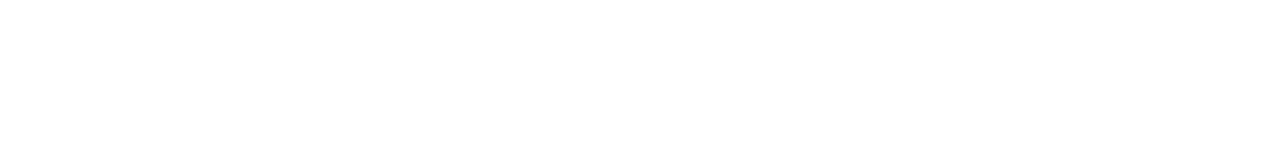
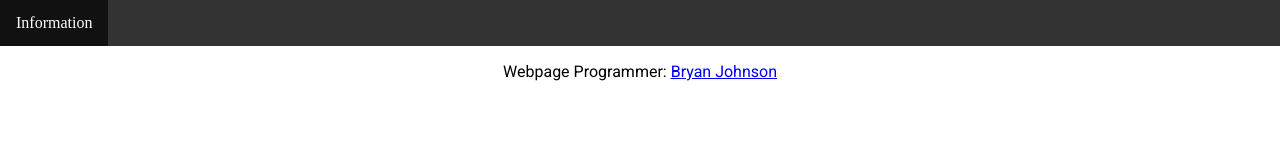
Before and after one commit to typanda123/2, a plain HTML site: page index.html in a window 1280 px wide. Drawn offline with Linux system fonts and the light colour scheme.

Commit message:
Basic Setup
Moved CSS to the html file, added my name, and made document ready to
recieve content.

```diff
--- a/index.html
+++ b/index.html
@@ -4,12 +4,66 @@
     <title>Increase Solar Panels</title>
     <link rel="stylesheet" type="css/text" src="main.css">
     <meta name="viewport" content="width=device-width, initial-scale=1.0">
+    <link href="https://fonts.googleapis.com/css?family=Roboto" rel="stylesheet">
+    <style>
+html, body {
+  box-sizing: border-box;
+  height: 100%;
+  margin: 0;
+}
+* {
+  box-sizing: inherit;
+}
+#wrapper {
+  height: auto;
+  width: 100%;
+  margin: 0;
+  padding: 0;
+}
+#header {
+  width: inherit;
+  margin: inherit;
+  padding: inherit;
+}
+ul {
+  list-style-type: none;
+  margin: 0;
+  padding: 0;
+  overflow: hidden;
+  background-color: #333;
+}
+li {
+  float: left;
+}
+li a {
+  display: block;
+  color: white;
+  text-align: center;
+  padding: 14px 16px;
+  text-decoration: none;
+}
+li a:hover {
+  background-color: #111;
+}
+#footer {
+  font-family: "Roboto", sans-serif;
+  text-align: center;
+}
+    </style>
   <head>
   <body>
     <div id="wrapper">
       <div id="header">
+        <ul>
+          <li><a href="info">Information</a></li>
+        </ul>
       </div>
       <div id="content">
+        <div class="section" id="info">
+        </div>
+      </div>
+      <div id="footer">
+        <p>Webpage Programmer: <a href="https://github.com/KazanPickle">Bryan Johnson</a></p>
       </div>
     </div>
 <html>
--- a/main.css
+++ /dev/null
@@ -1,7 +0,0 @@
-* {
-  box-sizing: border-box;
-}
-
-#wrapper {
-  text-align: center;
-}
```
